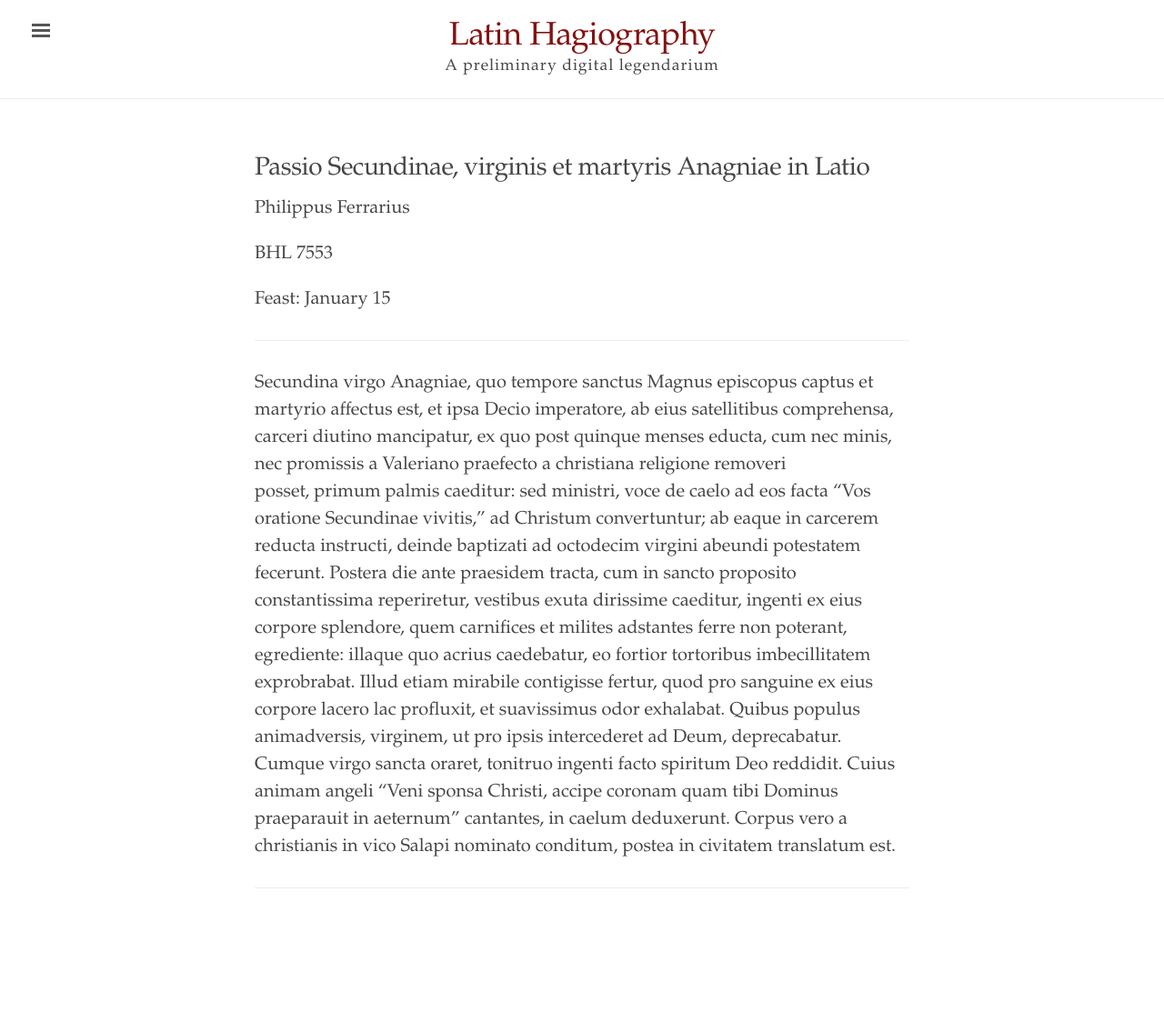
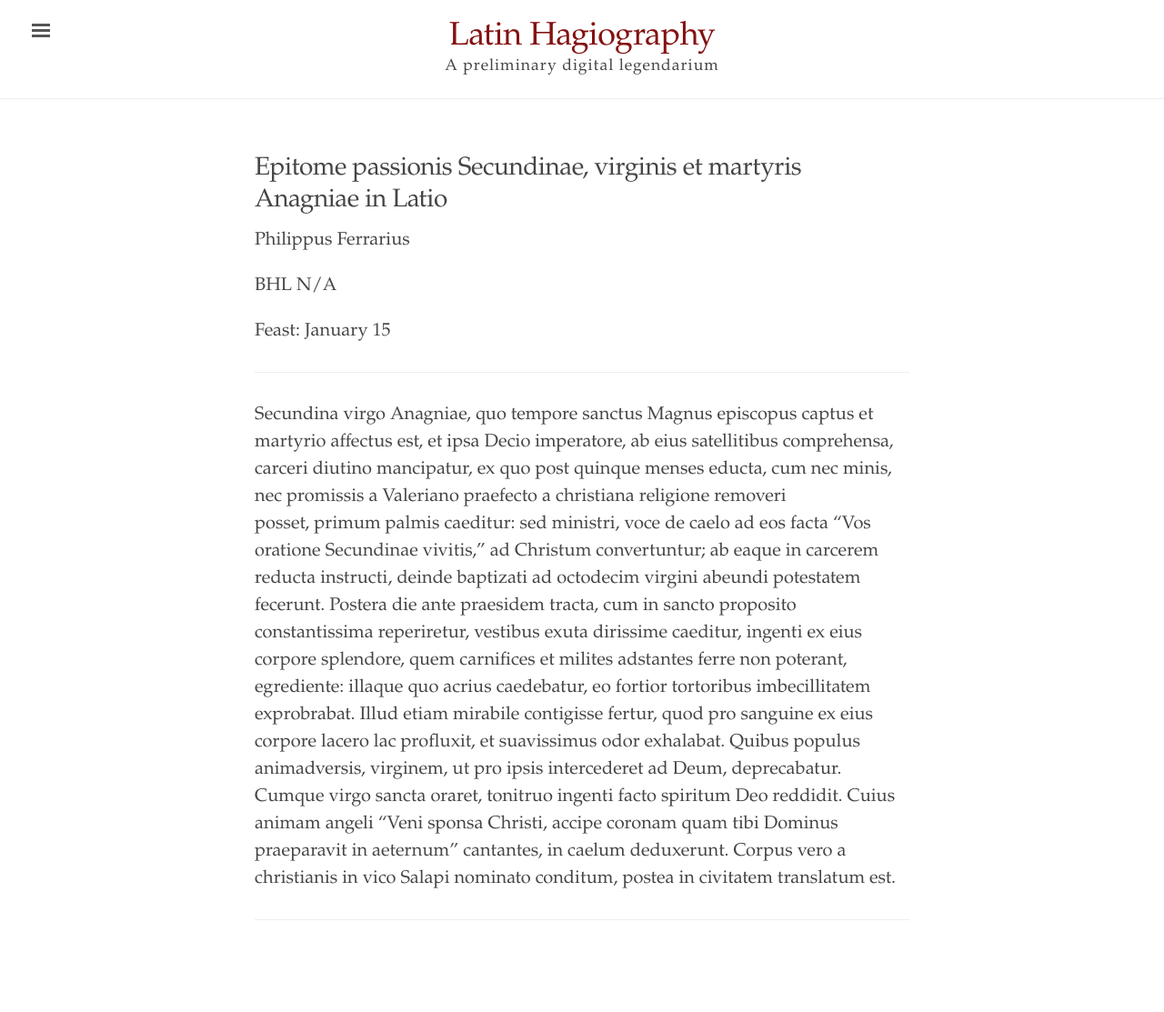
Before and after one commit to cjkoepke1/latin-hagiography, a Jekyll site: the page built from _texts/passio-secundinae.md, in a window 1280 px wide. Shown: the whole page at 91% size. Built offline with Jekyll 4.4.1, drawn with Linux system fonts in a browser that asks for light colours; before the commit the page ends 1078 px from its top, so only the background shows below that.

Commit message:
Updated title and fixed typo

```diff
--- a/_texts/passio-secundinae.md
+++ b/_texts/passio-secundinae.md
@@ -1,7 +1,7 @@
 ---
 layout: narrative
-title: Passio Secundinae, virginis et martyris Anagniae in Latio
-bhl: 7553
+title: Epitome passionis Secundinae, virginis et martyris Anagniae in Latio
+bhl: N/A
 feast: January 15
 author: Philippus Ferrarius
 editor: Carson Koepke
@@ -10,6 +10,6 @@ source: Acta Sanctorum
 
 ---
 
-Secundina virgo Anagniae, quo tempore sanctus Magnus episcopus captus et martyrio affectus est, et ipsa Decio imperatore, ab eius satellitibus comprehensa, carceri diutino mancipatur, ex quo post quinque menses educta, cum nec minis, nec promissis a Valeriano praefecto a christiana religione removeri posset, primum palmis caeditur: sed ministri, voce de caelo ad eos facta “Vos oratione Secundinae vivitis,” ad Christum convertuntur; ab eaque in carcerem reducta instructi, deinde baptizati ad octodecim virgini abeundi potestatem fecerunt. Postera die ante praesidem tracta, cum in sancto proposito constantissima reperiretur, vestibus exuta dirissime caeditur, ingenti ex eius corpore splendore, quem carnifices et milites adstantes ferre non poterant, egrediente: illaque quo acrius caedebatur, eo fortior tortoribus imbecillitatem exprobrabat. Illud etiam mirabile contigisse fertur, quod pro sanguine ex eius corpore lacero lac profluxit, et suavissimus odor exhalabat. Quibus populus animadversis, virginem, ut pro ipsis intercederet ad Deum, deprecabatur. Cumque virgo sancta oraret, tonitruo ingenti facto spiritum Deo reddidit. Cuius animam angeli “Veni sponsa Christi, accipe coronam quam tibi Dominus praeparauit in aeternum” cantantes, in caelum deduxerunt. Corpus vero a christianis in vico Salapi nominato conditum, postea in civitatem translatum est.
+Secundina virgo Anagniae, quo tempore sanctus Magnus episcopus captus et martyrio affectus est, et ipsa Decio imperatore, ab eius satellitibus comprehensa, carceri diutino mancipatur, ex quo post quinque menses educta, cum nec minis, nec promissis a Valeriano praefecto a christiana religione removeri posset, primum palmis caeditur: sed ministri, voce de caelo ad eos facta “Vos oratione Secundinae vivitis,” ad Christum convertuntur; ab eaque in carcerem reducta instructi, deinde baptizati ad octodecim virgini abeundi potestatem fecerunt. Postera die ante praesidem tracta, cum in sancto proposito constantissima reperiretur, vestibus exuta dirissime caeditur, ingenti ex eius corpore splendore, quem carnifices et milites adstantes ferre non poterant, egrediente: illaque quo acrius caedebatur, eo fortior tortoribus imbecillitatem exprobrabat. Illud etiam mirabile contigisse fertur, quod pro sanguine ex eius corpore lacero lac profluxit, et suavissimus odor exhalabat. Quibus populus animadversis, virginem, ut pro ipsis intercederet ad Deum, deprecabatur. Cumque virgo sancta oraret, tonitruo ingenti facto spiritum Deo reddidit. Cuius animam angeli “Veni sponsa Christi, accipe coronam quam tibi Dominus praeparavit in aeternum” cantantes, in caelum deduxerunt. Corpus vero a christianis in vico Salapi nominato conditum, postea in civitatem translatum est.
 
 ---
```
